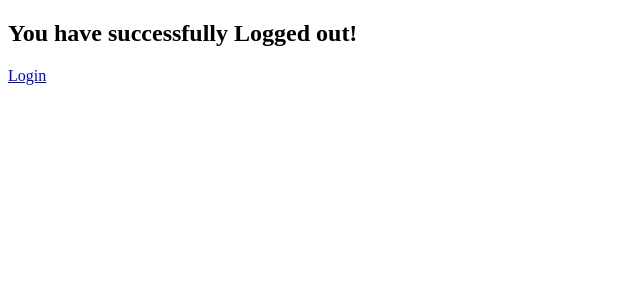
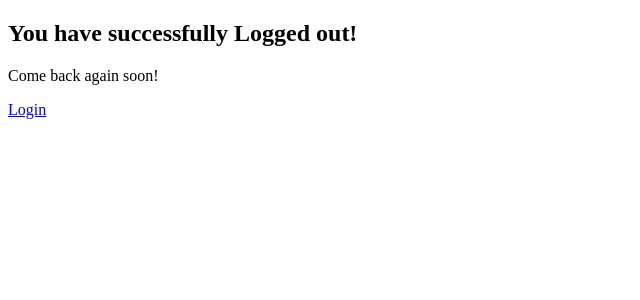
Before and after one commit to Bre-Wonder/Recipe-App-Achievment, a Django app: page /logout/ in a window 1280 px wide. Shown: the part 26-326 px from the top of the page, without its empty margins (0-640 px from the left). Run offline with Django 5.2, Linux system fonts and the light colour scheme.

Commit message:
updated message

```diff
--- a/Acheivement 2/A2_Recipe_App/src/templates/auth/success.html
+++ b/Acheivement 2/A2_Recipe_App/src/templates/auth/success.html
@@ -21,6 +21,7 @@
     <section>
         <div>
             <h1>You have successfully Logged out!</h1>
+            <p>Come back again soon!</p>
             <div>
                 <a href ="{%url 'login' %}"> Login </a>
             </div>
```
